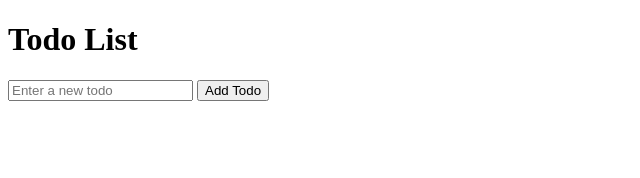
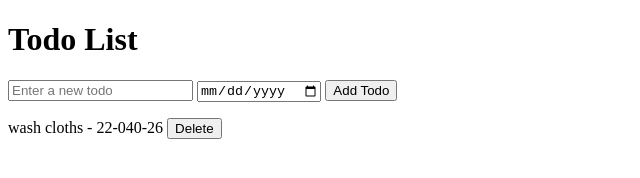
Before and after one commit to Godfred-Adjetey99/Todo-List, a plain HTML site: page index.html in a window 1280 px wide. Shown: the whole page, without its empty margins (0-640 px from the left). Drawn offline with Linux system fonts and the light colour scheme.

Commit message:
added duedate to the todo list

```diff
--- a/app.js
+++ b/app.js
@@ -1,18 +1,37 @@
-const todoInput = document.getElementById("todoInput");
-const addTodoButton = document.getElementById("addTodoButton");
-const todoList = document.getElementById("todoList");
+const todoInput = document.querySelector("#todoInput");
+const dateInput = document.querySelector("#dueDateInput");
+const addTodoBtn = document.querySelector("#addTodoButton");
 
-const toDoItems = [];
+const todoList = [{ name: "wash cloths", dueDate: "22-040-26" }];
 
-const deleteTask = (button) => {
-  button.parentElement.remove();
+const renderHtml = () => {
+  let todoHTML = "";
+
+  for (let i = 0; i < todoList.length; i++) {
+    const addListObject = todoList[i];
+    const { name, dueDate } = addListObject;
+
+    const html = `
+    <p>
+    ${name} - ${dueDate}
+    <button onClick="todoList.splice(${i}, 1)
+    renderHtml()
+    ">Delete</button>
+    </p>`;
+    todoHTML += html;
+  }
+
+  document.querySelector("#todoHTML").innerHTML = todoHTML;
 };
 
+renderHtml();
+
 const addTask = () => {
-  const item = todoInput.value;
-  toDoItems.push(item);
-
-  console.log(toDoItems);
+  const name = todoInput.value;
+  const dueDate = dateInput.value;
+  todoList.push({ name, dueDate });
 
   todoInput.value = "";
+
+  renderHtml();
 };
--- a/index.html
+++ b/index.html
@@ -12,9 +12,10 @@
     <div>
         <h1>Todo List</h1>
         <input type="text" id="todoInput" placeholder="Enter a new todo">
+        <input type="date" id="dueDateInput">
         <button id="addTodoButton" onclick="addTask()">Add Todo</button>
-        <ul id="todoList"></ul>
     </div>
+    <div id="todoHTML"></div>
 
 
     <script src="app.js"></script>
```
